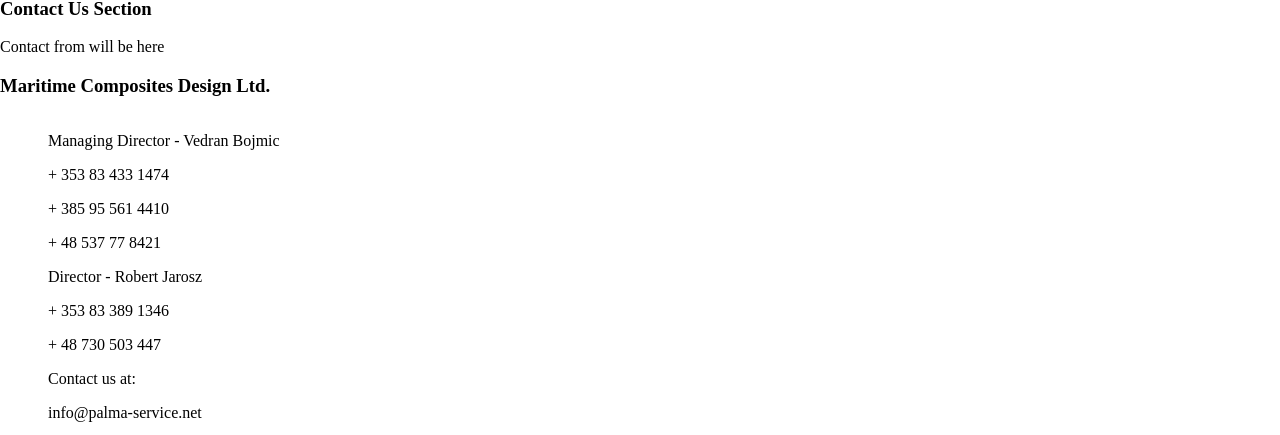
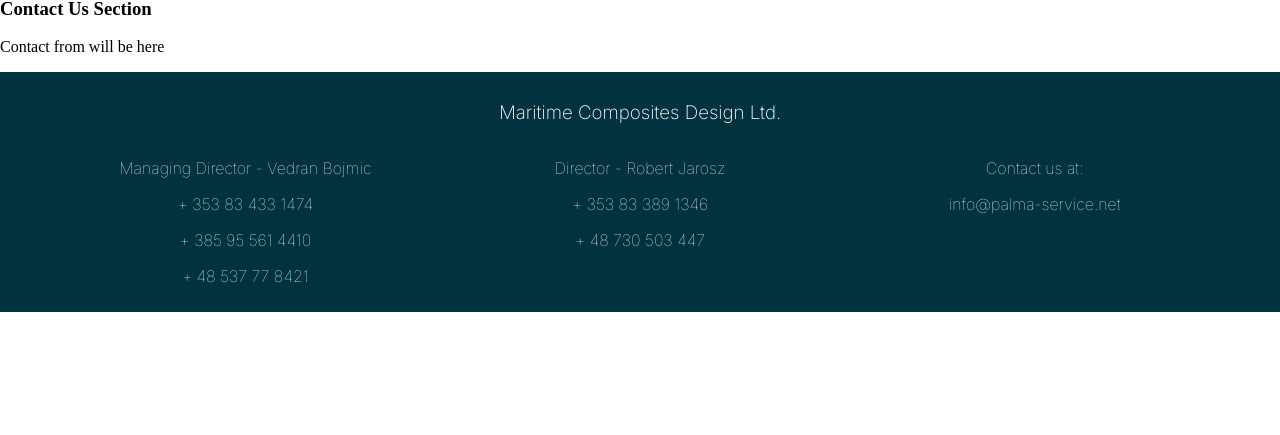
Before and after one commit to AcidBurnHen/palmaservice, a Next.js app: page / in a window 1280 px wide. Shown: the part 1987-2422 px from the top of the page. After the commit the page ends 2299 px from the top, so only its background shows below. Built offline with nearby package versions, Linux system fonts and the light colour scheme.

Commit message:
Completed site footer

```diff
--- a/styles/modules/_site-footer.scss
+++ b/styles/modules/_site-footer.scss
@@ -0,0 +1,52 @@
+@use "../base/vars";
+@import "../base/mixins";
+
+.site-footer {
+  background-color: #01323d;
+  color: #fff;
+  font-family: vars.$inter;
+  padding: 0.6rem 0 0.6rem 0;
+  font-size: 0.9rem;
+
+  @include atTiny {
+    font-size: 0.7rem;
+  }
+
+  @include atSmall {
+    font-size: 0.8rem;
+  }
+
+  @include atLarge {
+    font-size: 1rem;
+  }
+
+  &__title {
+    text-align: center;
+    font-size: 1rem;
+
+    h3 {
+      font-weight: 200;
+    }
+  }
+
+  &__container {
+    display: grid;
+    grid-template-columns: 1fr;
+
+    @include atTiny {
+      grid-template-columns: repeat(3, 1fr);
+    }
+
+    p {
+      font-weight: 100;
+    }
+  }
+
+  &__section {
+    text-align: center;
+
+    @include atTiny {
+      justify-self: center;
+    }
+  }
+}
--- a/styles/styles.scss
+++ b/styles/styles.scss
@@ -7,3 +7,4 @@
 @use "./modules/about-us";
 @use "./modules/services";
 @use "./modules/gallery-section";
+@use "./modules/site-footer";
```
